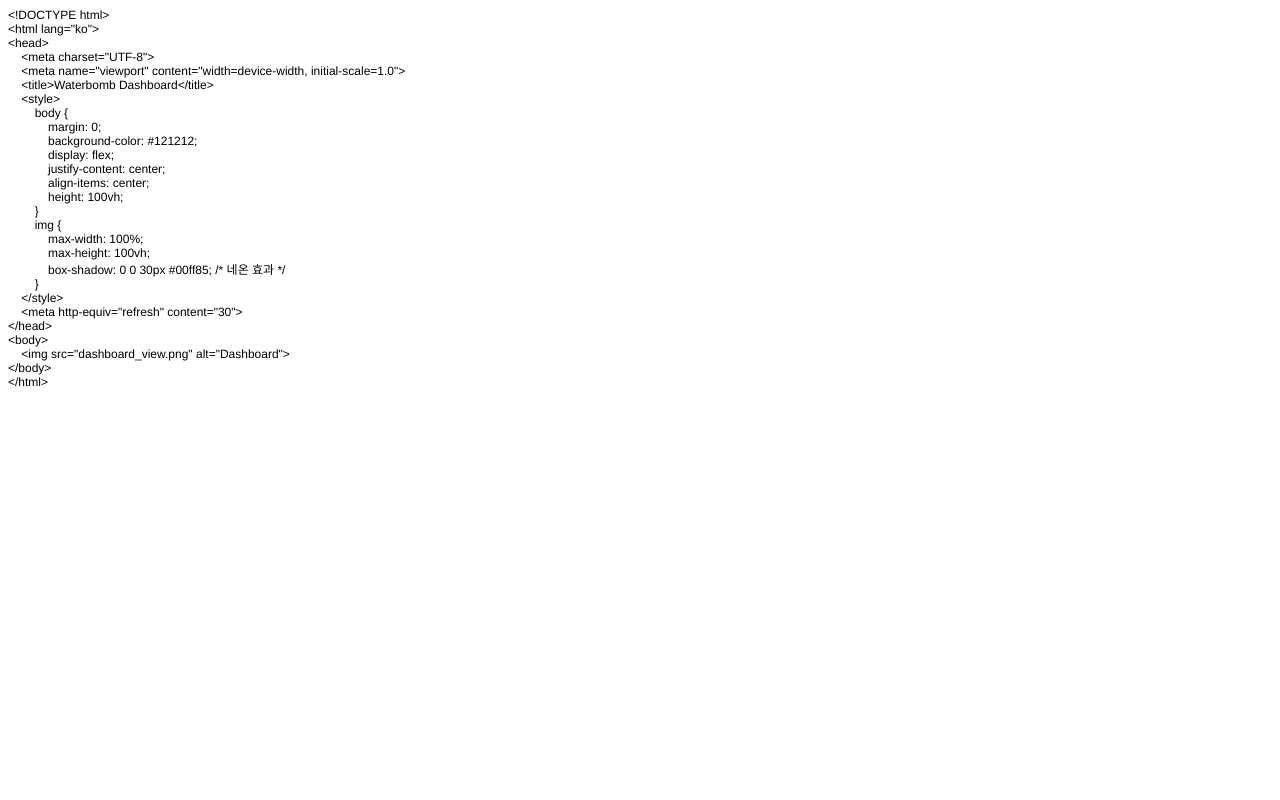
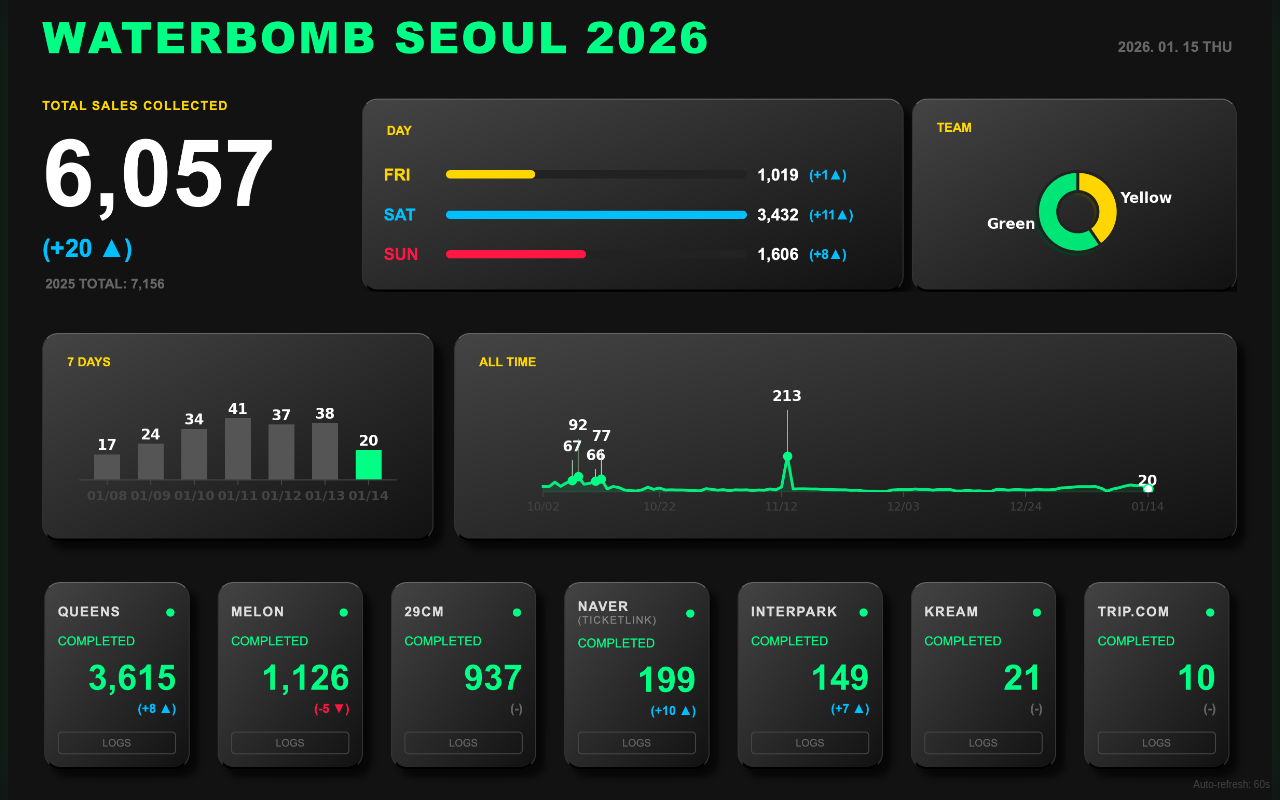
Before and after one commit to seokhyun-wq/waterbomb-dashboard, a plain HTML site: page index.html in a window 1280 px wide. Drawn offline with Linux system fonts and the light colour scheme.

Commit message:
Update index.html

```diff
--- a/index.html
+++ b/index.html
@@ -1,42 +1,46 @@
-<!DOCTYPE html PUBLIC "-//W3C//DTD HTML 4.01//EN" "http://www.w3.org/TR/html4/strict.dtd">
-<html>
+<!DOCTYPE html>
+<html lang="ko">
 <head>
-  <meta http-equiv="Content-Type" content="text/html; charset=utf-8">
-  <meta http-equiv="Content-Style-Type" content="text/css">
-  <title></title>
-  <meta name="Generator" content="Cocoa HTML Writer">
-  <meta name="CocoaVersion" content="2575.7">
-  <style type="text/css">
-    p.p1 {margin: 0.0px 0.0px 0.0px 0.0px; font: 12.0px Helvetica}
-  </style>
+    <meta charset="UTF-8">
+    <meta name="viewport" content="width=device-width, initial-scale=1.0">
+    <title>Waterbomb Dashboard 2026</title>
+    <style>
+        body {
+            margin: 0;
+            padding: 0;
+            background-color: #121212; /* 대시보드 배경색과 일치 */
+            display: flex;
+            justify-content: center;
+            align-items: center;
+            height: 100vh;
+            overflow: hidden;
+        }
+        #dashboard-img {
+            max-width: 100%;
+            max-height: 100vh;
+            object-fit: contain; /* 비율 유지하며 꽉 채우기 */
+            box-shadow: 0 0 50px rgba(0, 255, 133, 0.1); /* 네온 글로우 효과 */
+        }
+        .refresh-timer {
+            position: fixed;
+            bottom: 10px;
+            right: 10px;
+            color: #444;
+            font-family: Arial, sans-serif;
+            font-size: 10px;
+        }
+    </style>
+    <meta http-equiv="refresh" content="60">
 </head>
 <body>
-<p class="p1">&lt;!DOCTYPE html&gt;</p>
-<p class="p1">&lt;html lang="ko"&gt;</p>
-<p class="p1">&lt;head&gt;</p>
-<p class="p1"><span class="Apple-converted-space">    </span>&lt;meta charset="UTF-8"&gt;</p>
-<p class="p1"><span class="Apple-converted-space">    </span>&lt;meta name="viewport" content="width=device-width, initial-scale=1.0"&gt;</p>
-<p class="p1"><span class="Apple-converted-space">    </span>&lt;title&gt;Waterbomb Dashboard&lt;/title&gt;</p>
-<p class="p1"><span class="Apple-converted-space">    </span>&lt;style&gt;</p>
-<p class="p1"><span class="Apple-converted-space">        </span>body {</p>
-<p class="p1"><span class="Apple-converted-space">            </span>margin: 0;<span class="Apple-converted-space"> </span></p>
-<p class="p1"><span class="Apple-converted-space">            </span>background-color: #121212;<span class="Apple-converted-space"> </span></p>
-<p class="p1"><span class="Apple-converted-space">            </span>display: flex;<span class="Apple-converted-space"> </span></p>
-<p class="p1"><span class="Apple-converted-space">            </span>justify-content: center;<span class="Apple-converted-space"> </span></p>
-<p class="p1"><span class="Apple-converted-space">            </span>align-items: center;<span class="Apple-converted-space"> </span></p>
-<p class="p1"><span class="Apple-converted-space">            </span>height: 100vh;</p>
-<p class="p1"><span class="Apple-converted-space">        </span>}</p>
-<p class="p1"><span class="Apple-converted-space">        </span>img {<span class="Apple-converted-space"> </span></p>
-<p class="p1"><span class="Apple-converted-space">            </span>max-width: 100%;<span class="Apple-converted-space"> </span></p>
-<p class="p1"><span class="Apple-converted-space">            </span>max-height: 100vh;<span class="Apple-converted-space"> </span></p>
-<p class="p1"><span class="Apple-converted-space">            </span>box-shadow: 0 0 30px #00ff85; /* 네온 효과 */</p>
-<p class="p1"><span class="Apple-converted-space">        </span>}</p>
-<p class="p1"><span class="Apple-converted-space">    </span>&lt;/style&gt;</p>
-<p class="p1"><span class="Apple-converted-space">    </span>&lt;meta http-equiv="refresh" content="30"&gt;</p>
-<p class="p1">&lt;/head&gt;</p>
-<p class="p1">&lt;body&gt;</p>
-<p class="p1"><span class="Apple-converted-space">    </span>&lt;img src="dashboard_view.png" alt="Dashboard"&gt;</p>
-<p class="p1">&lt;/body&gt;</p>
-<p class="p1">&lt;/html&gt;</p>
+    <img id="dashboard-img" src="dashboard_view.png" alt="Dashboard Loading...">
+
+    <div class="refresh-timer">Auto-refresh: 60s</div>
+
+    <script>
+        // 캐시 방지 (이미지가 갱신되면 즉시 반영되도록)
+        const img = document.getElementById('dashboard-img');
+        img.src = 'dashboard_view.png?t=' + new Date().getTime();
+    </script>
 </body>
 </html>
```
